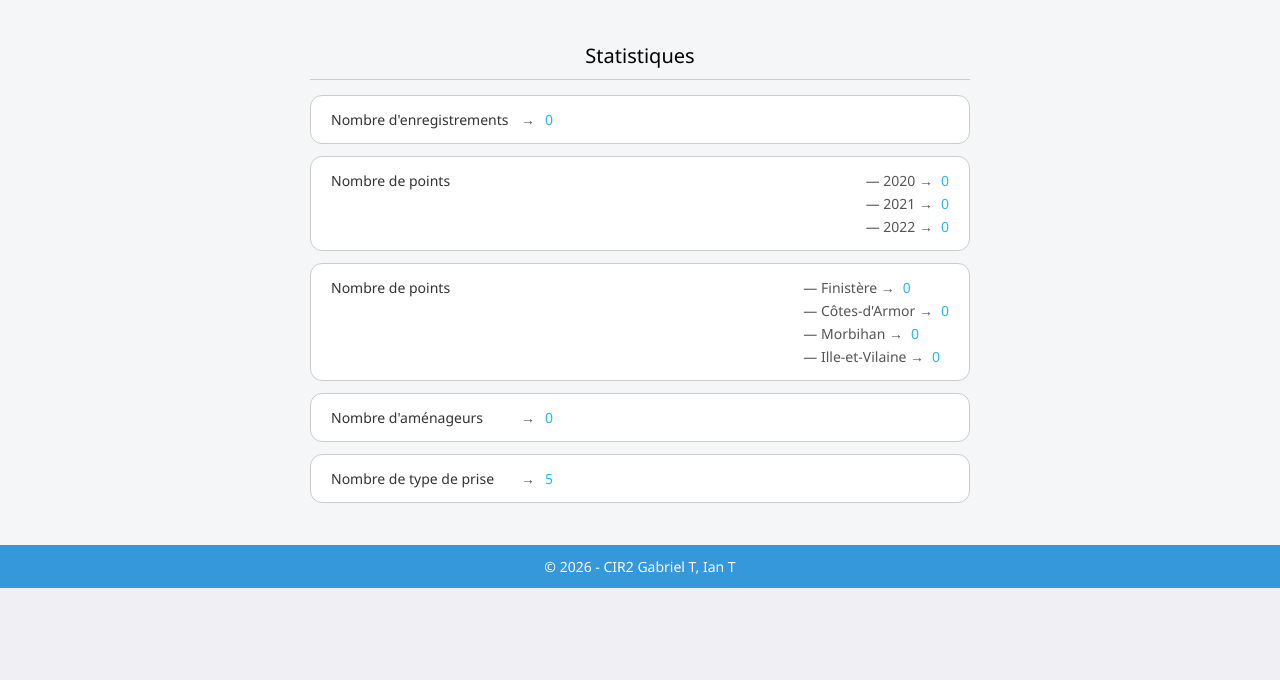
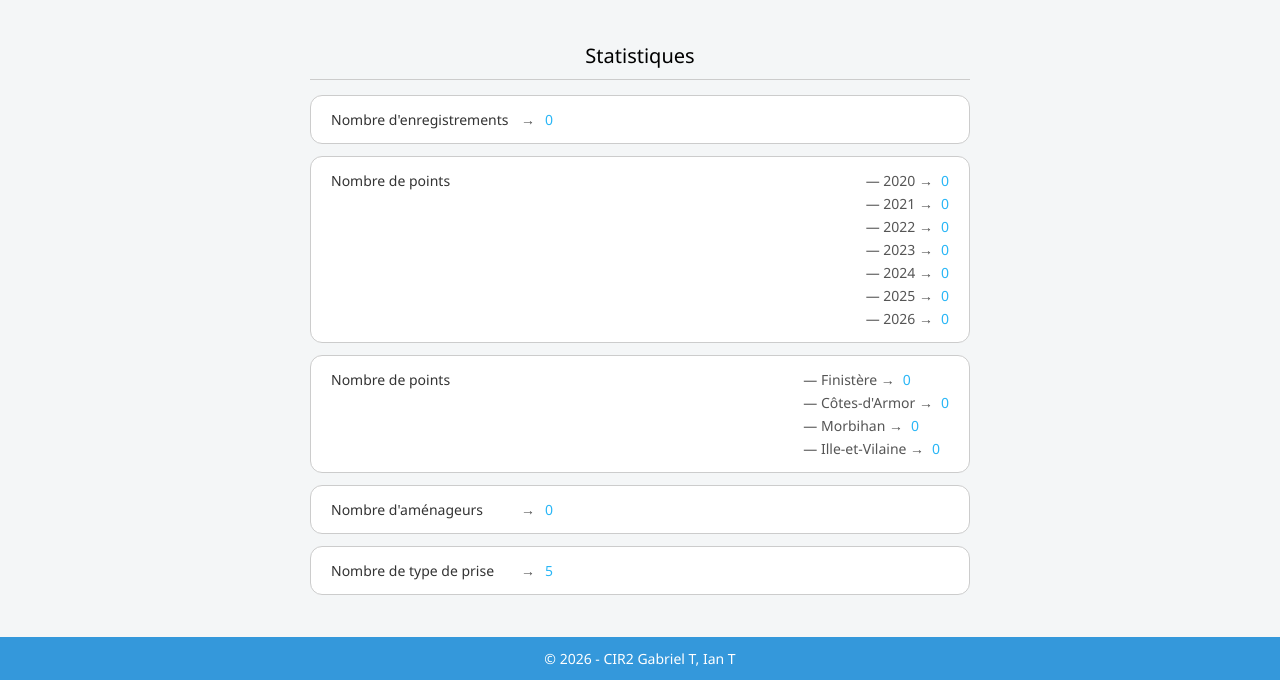
Before and after one commit to iantrn/projet_CIR2, a PHP site: page /accueil.php in a window 1280 px wide. Shown: the part 505-1185 px from the top of the page. Before the commit the page ends 1093 px from the top, so only its background shows below. Run offline with PHP 8.4, Linux system fonts and the light colour scheme; data that the repository does not hold is empty.

Commit message:
Update accueil.php

```diff
--- a/web/accueil.php
+++ b/web/accueil.php
@@ -116,6 +116,22 @@ try {
               <span class="stat-dash">— 2022 →</span>
               <span class="stat-value" id="annee-2022"><?= htmlspecialchars($annee2022) ?></span>
             </div>
+            <div class="stat-subrow">
+              <span class="stat-dash">— 2023 →</span>
+              <span class="stat-value" id="annee-2022"><?= htmlspecialchars($annee2023) ?></span>
+            </div>
+            <div class="stat-subrow">
+              <span class="stat-dash">— 2024 →</span>
+              <span class="stat-value" id="annee-2022"><?= htmlspecialchars($annee2024) ?></span>
+            </div>
+            <div class="stat-subrow">
+              <span class="stat-dash">— 2025 →</span>
+              <span class="stat-value" id="annee-2022"><?= htmlspecialchars($annee2025) ?></span>
+            </div>
+            <div class="stat-subrow">
+              <span class="stat-dash">— 2026 →</span>
+              <span class="stat-value" id="annee-2022"><?= htmlspecialchars($annee2026) ?></span>
+            </div>
           </div>
         </div>
       </div>
```
